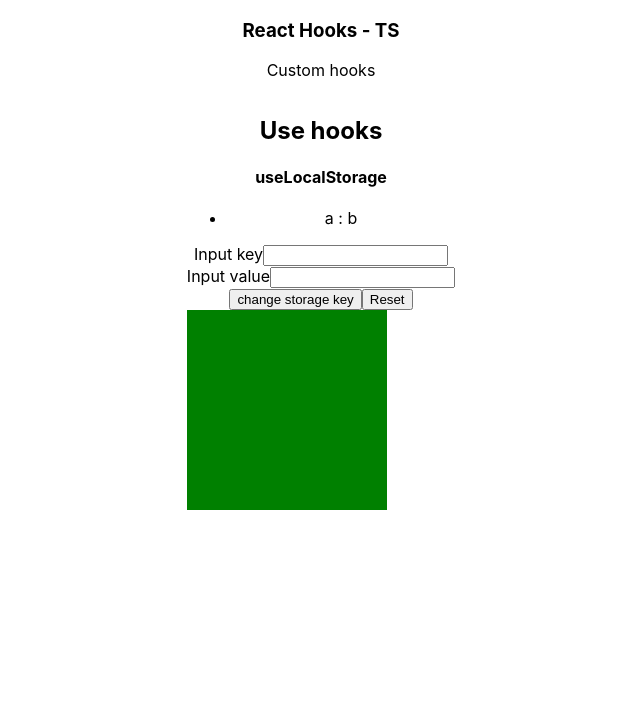
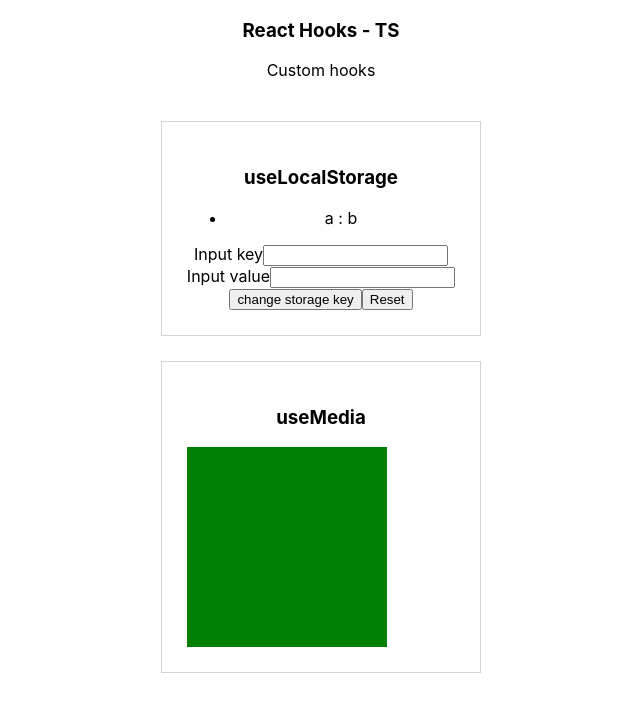
Before and after one commit to bjornCarell/react-hooks-ts, a React (Create React App) app: page / in a window 1280 px wide. Shown: the top 712 px of the page, without its empty margins (319-959 px from the left). Built offline with nearby package versions, Linux system fonts and the light colour scheme.

Commit message:
feat(components): hook presenter

```diff
--- a/src/App.tsx
+++ b/src/App.tsx
@@ -1,7 +1,8 @@
 import React from 'react';
 import './App.css';
-import { LocalStorage } from './components/UseHooks/LocalStorage';
-import { Box } from './components/UseHooks/UseMedia';
+import { HookPresenter } from './components/HookPresenter/HookPresenter';
+import { UseLocalStorage } from './components/UseHooks/UseLocalStorage';
+import { UseMedia } from './components/UseHooks/UseMedia';
 
 function App(): JSX.Element {
   return (
@@ -11,8 +12,11 @@ function App(): JSX.Element {
         <p>Custom hooks</p>
       </div>
       <div>
-        <LocalStorage />
-        <Box />
+        <HookPresenter
+          heading="useLocalStorage"
+          ComponentWithHook={UseLocalStorage}
+        />
+        <HookPresenter heading="useMedia" ComponentWithHook={UseMedia} />
       </div>
     </div>
   );
--- /dev/null
+++ b/src/components/HookPresenter/HookPresenter.tsx
@@ -0,0 +1,18 @@
+import React from 'react';
+
+type HookPresenterProps = {
+  heading: string;
+  ComponentWithHook: React.ComponentType;
+};
+
+export const HookPresenter = ({
+  heading,
+  ComponentWithHook,
+}: HookPresenterProps): JSX.Element => (
+  <div
+    style={{ margin: '25px', padding: '25px', border: '1px solid lightGrey' }}
+  >
+    <h3>{heading}</h3>
+    <ComponentWithHook />
+  </div>
+);
--- a/src/components/UseHooks/LocalStorage.tsx
+++ /dev/null
@@ -1,69 +0,0 @@
-import React, { useState } from 'react';
-import { useLocalStorage } from '../../hooks/useLocalStorage/useLocalStorage';
-
-export const LocalStorage = (): JSX.Element => {
-  const [newKey, setNewKey] = useState('');
-  const [newValue, setNewValue] = useState('');
-  const [error, setError] = useState(false);
-  const [storage, setStorage] = useLocalStorage('myStorage', { a: 'b' });
-
-  const handleInput = (e: React.MouseEvent<HTMLElement>): void => {
-    e.preventDefault();
-    if (newKey && newValue) {
-      // Must use computed value to manipulate object
-      setStorage({ ...storage, [newKey]: newValue });
-      setError(false);
-    }
-    if (!newKey || !newValue) setError(true);
-  };
-
-  const handleReset = (): void => {
-    setNewKey('');
-    setNewValue('');
-    setStorage({ a: 'b' });
-  };
-
-  return (
-    <div>
-      <h2>Use hooks</h2>
-      <div>
-        <h4>useLocalStorage</h4>
-        <ul>
-          {Object.entries(storage).map(([key, value]) => (
-            <li key={key}>
-              {key} : {value}
-            </li>
-          ))}
-        </ul>
-        <form>
-          <div>
-            <label htmlFor="new-key">
-              Input key
-              <input
-                type="text"
-                value={newKey}
-                onChange={(e) => setNewKey(e.target.value)}
-              />
-            </label>
-            <small>{error && !newKey ? 'provide a key' : null}</small>
-          </div>
-          <div>
-            <label htmlFor="new-value">
-              Input value
-              <input
-                type="text"
-                value={newValue}
-                onChange={(e) => setNewValue(e.target.value)}
-              />
-            </label>
-            <small>{error && !newValue ? 'provide a value' : null}</small>
-          </div>
-          <button type="submit" onClick={handleInput}>
-            change storage key
-          </button>
-          <input type="reset" onClick={handleReset} />
-        </form>
-      </div>
-    </div>
-  );
-};
--- /dev/null
+++ b/src/components/UseHooks/UseLocalStorage.tsx
@@ -0,0 +1,65 @@
+import React, { useState } from 'react';
+import { useLocalStorage } from '../../hooks/useLocalStorage/useLocalStorage';
+
+export const UseLocalStorage = (): JSX.Element => {
+  const [newKey, setNewKey] = useState('');
+  const [newValue, setNewValue] = useState('');
+  const [error, setError] = useState(false);
+  const [storage, setStorage] = useLocalStorage('myStorage', { a: 'b' });
+
+  const handleInput = (e: React.MouseEvent<HTMLElement>): void => {
+    e.preventDefault();
+    if (newKey && newValue) {
+      // Must use computed value to manipulate object
+      setStorage({ ...storage, [newKey]: newValue });
+      setError(false);
+    }
+    if (!newKey || !newValue) setError(true);
+  };
+
+  const handleReset = (): void => {
+    setNewKey('');
+    setNewValue('');
+    setStorage({ a: 'b' });
+  };
+
+  return (
+    <div>
+      <ul>
+        {Object.entries(storage).map(([key, value]) => (
+          <li key={key}>
+            {key} : {value}
+          </li>
+        ))}
+      </ul>
+      <form>
+        <div>
+          <label htmlFor="new-key">
+            Input key
+            <input
+              type="text"
+              value={newKey}
+              onChange={(e) => setNewKey(e.target.value)}
+            />
+          </label>
+          <small>{error && !newKey ? 'provide a key' : null}</small>
+        </div>
+        <div>
+          <label htmlFor="new-value">
+            Input value
+            <input
+              type="text"
+              value={newValue}
+              onChange={(e) => setNewValue(e.target.value)}
+            />
+          </label>
+          <small>{error && !newValue ? 'provide a value' : null}</small>
+        </div>
+        <button type="submit" onClick={handleInput}>
+          change storage key
+        </button>
+        <input type="reset" onClick={handleReset} />
+      </form>
+    </div>
+  );
+};
--- a/src/components/UseHooks/UseMedia.tsx
+++ b/src/components/UseHooks/UseMedia.tsx
@@ -1,18 +1,27 @@
-/* eslint-disable no-nested-ternary */
 import React from 'react';
 import { useMedia } from '../../hooks/useMedia/useMedia';
 
-export const Box = (): JSX.Element => {
+export const UseMedia = (): JSX.Element => {
   const isBig = useMedia('(min-width: 1000px)');
   const isMedium = useMedia('(max-width: 999px) and (min-width: 700px)');
   const isSmall = useMedia('(max-width: 699px)');
-  const color = isBig
-    ? 'green'
-    : isMedium
-    ? 'yellow'
-    : isSmall
-    ? 'red'
-    : 'orange';
+  let color;
+
+  if (isBig) {
+    color = 'green';
+  }
+
+  if (isMedium) {
+    color = 'yellow';
+  }
+
+  if (isSmall) {
+    color = 'red';
+  }
+
+  if (!isBig && !isMedium && !isSmall) {
+    color = 'orange';
+  }
 
   return <div style={{ width: 200, height: 200, backgroundColor: color }} />;
 };
```
